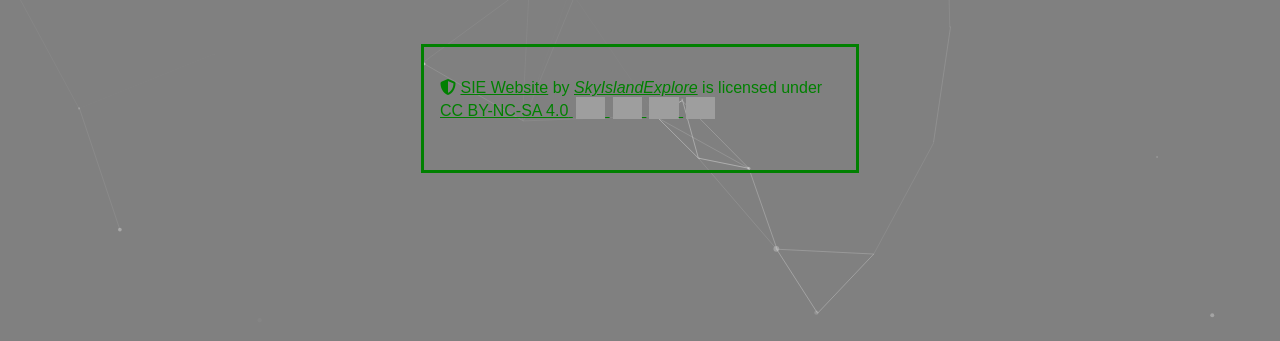
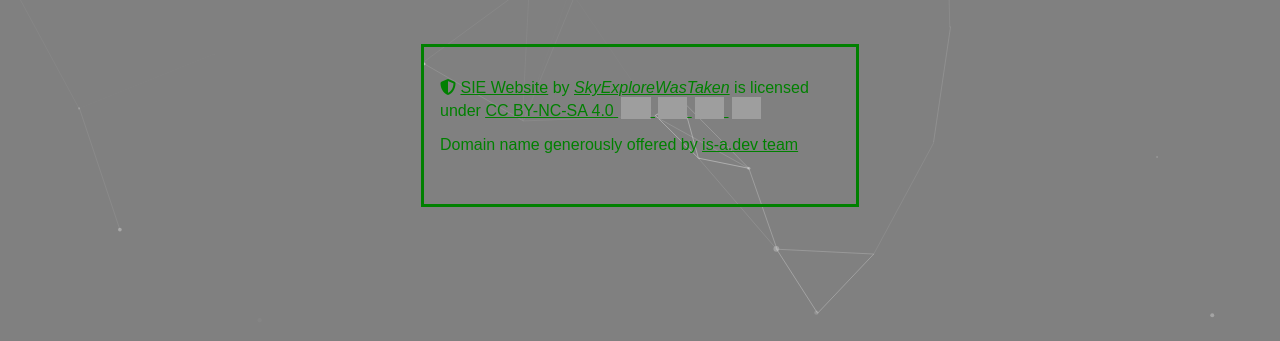
Before and after one commit to SkyExploreWasTaken/sewt.is-a.dev, a plain HTML site: page index.html in a window 1280 px wide. Shown: the part 459-800 px from the top of the page. Drawn offline with Linux system fonts and the light colour scheme; grey boxes are pictures that could not be loaded; a web font is replaced by a local one.

Commit message:
Update index.html

```diff
--- a/index.html
+++ b/index.html
@@ -20,7 +20,7 @@
         <p class="Inter">
             <i class="fa-solid fa-shield-halved" title="LICENSE"></i>
             <a href="" class="l">SIE Website</a> by
-            <a href="https://github.com/SkyIslandExplore" target="_blank" rel="noopener"><span class="italic">SkyIslandExplore</span></a> is licensed under
+            <a href="https://github.com/SkyExploreWasTaken" target="_blank" rel="noopener"><span class="italic">SkyExploreWasTaken</span></a> is licensed under
             <a href="http://creativecommons.org/licenses/by-nc-sa/4.0" target="_blank" rel="noopener">
                 <span class="l">CC BY-NC-SA 4.0</span>
                 <img class="cc-img" src="https://mirrors.creativecommons.org/presskit/icons/cc.svg" alt="">
@@ -29,6 +29,7 @@
                 <img class="cc-img" src="https://mirrors.creativecommons.org/presskit/icons/sa.svg" alt="">
             </a>
         </p>
+        <p>Domain name generously offered by <a href="https://is-a.dev">is-a.dev team</a></p>
         <br>
     </div>
 </body>
```
